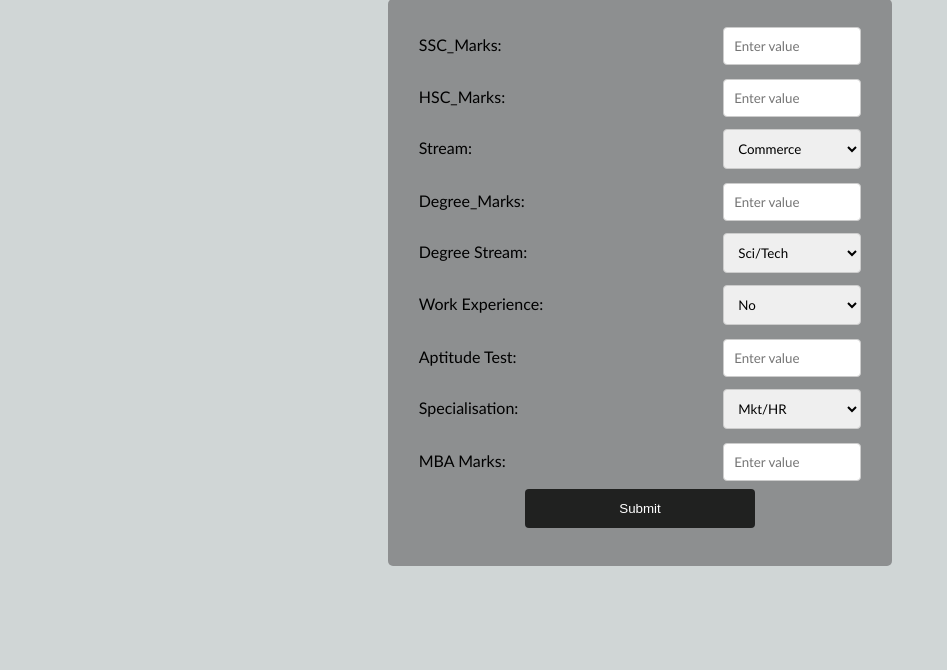
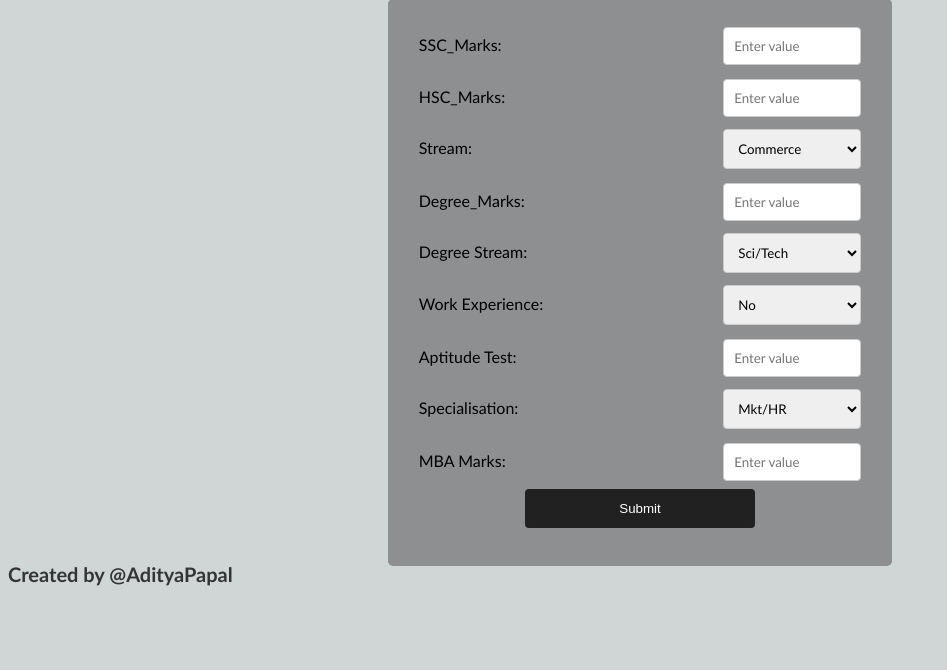
Before and after one commit to AdityaPapal/Campus-Placement-Prediction, a Flask app: page / in a window 1280 px wide. Shown: the part 97-767 px from the top of the page, without its empty margins (0-947 px from the left). Run offline with Flask 3, Linux system fonts and the light colour scheme; parts of the project's set-up code (start-up, migrations or seed data) failed here and were passed over.

Commit message:
home page modify

```diff
--- a/templates/home.html
+++ b/templates/home.html
@@ -87,6 +87,18 @@
         font-size: 30px;
         text-align: center;
         font-weight: normal;
+        font-family: 'Trebuchet MS', sans-serif;
+        margin-top: 3px;
+        margin-bottom: 3px;
+        line-height: 10px;
+    }
+    h2 {
+        margin-top: 20px;
+        margin-bottom: 1px;
+        color: #343434;
+        font-size: 20px;
+        text-align: bottom;
+        font-weight: small;
         font-family: 'Trebuchet MS', sans-serif;
         margin-top: 3px;
         margin-bottom: 3px;
@@ -198,7 +210,7 @@
 </div>
 </div>
 
-
+<h2>Created by @AdityaPapal</h2>
 </form>
 
 
```
